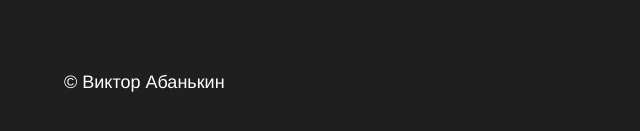
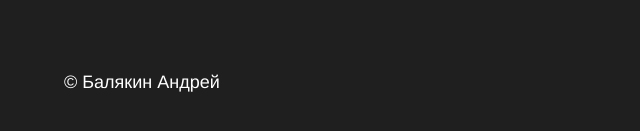
Before and after one commit to Sunder31/how-to-learn, a plain HTML site: page index.html in a window 1280 px wide. Shown: the part 7615-7746 px from the top of the page, 0-640 px from the left. Drawn offline with Linux system fonts and the light colour scheme.

Commit message:
редактирование файла Readme2

```diff
--- a/index.html
+++ b/index.html
@@ -196,7 +196,7 @@
         <div class="footer__columns">
           <div class="footer__column footer__column_content_copyright">
             <div class="logo logo_place_footer"></div>
-            <p class="footer__author">&copy; Виктор Абанькин</p>
+            <p class="footer__author">&copy; Балякин Андрей</p>
           </div>
           <nav class="footer__column footer__column_content_info">
             <h3 class="footer__column-heading">О Практикуме</h3>
```
